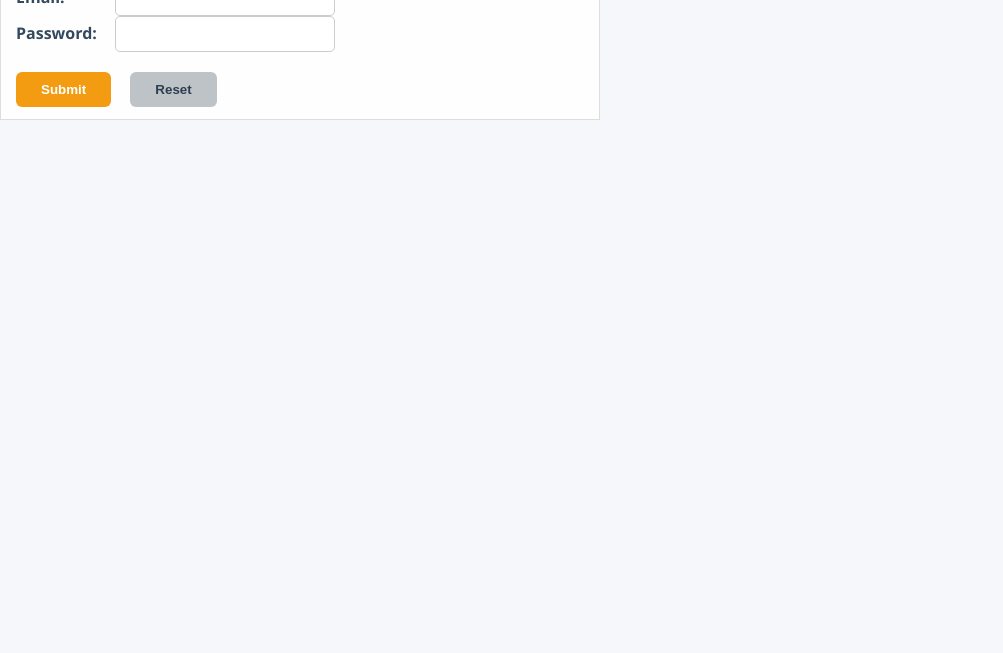
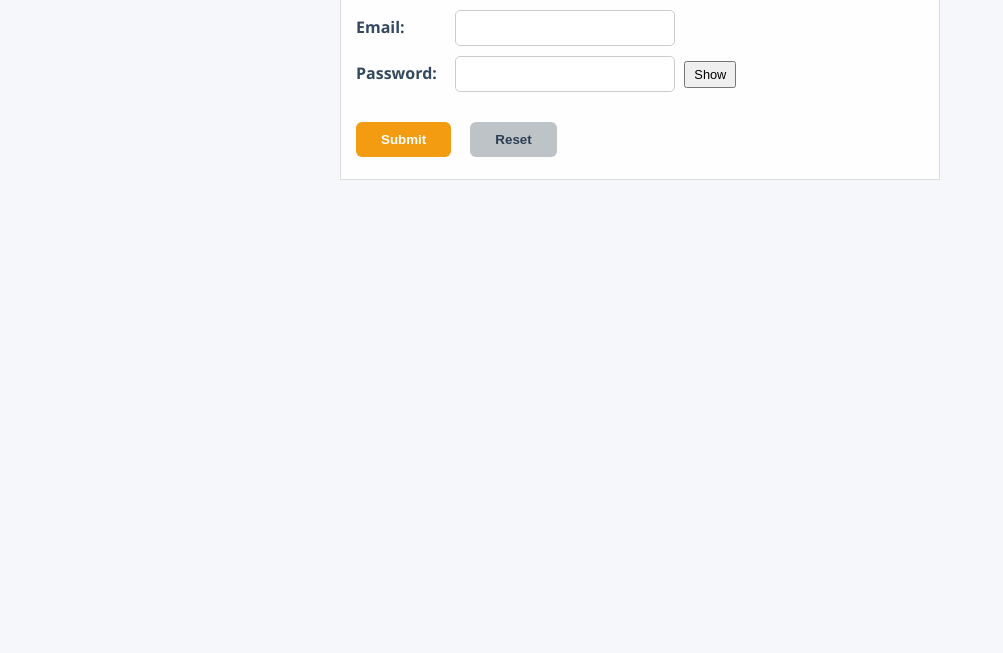
Before and after one commit to Athira132/WTANExp3, a plain HTML site: page login.html in a window 1280 px wide. Shown: the part 147-800 px from the top of the page, without its empty margins (0-1003 px from the left). Drawn offline with Linux system fonts and the light colour scheme.

Commit message:
Update login.html

```diff
--- a/login.html
+++ b/login.html
@@ -3,6 +3,28 @@
 <head>
     <title>Login Page</title>
     <link rel="stylesheet" href="stylee.css">
+    <style>
+        .toggle-btn {
+            margin-left: 5px;
+            padding: 4px 8px;
+            font-size: 0.8em;
+            cursor: pointer;
+        }
+
+        .message {
+            text-align: center;
+            margin-top: 10px;
+            font-weight: bold;
+        }
+
+        .login-table {
+            margin: 50px auto;
+        }
+
+        .login-form div {
+            margin-bottom: 10px;
+        }
+    </style>
 </head>
 <body>
     <table class="login-table">
@@ -17,6 +39,7 @@
                     <div>
                         <label for="password">Password:</label>
                         <input type="password" id="password" name="password" required>
+                        <button type="button" class="toggle-btn" onclick="togglePassword()">Show</button>
                     </div>
                     <div>
                         <input type="submit" value="Submit">
@@ -26,7 +49,9 @@
             </td>
         </tr>
     </table>
-    <div class="message" style="text-align: center; margin-top: 10px;"></div>
+
+    <div class="message"></div>
+
     <script>
         const loginForm = document.querySelector('.login-form');
         const loginInput = document.getElementById('login');
@@ -38,10 +63,21 @@
             messageDiv.style.color = color;
         }
 
+        function togglePassword() {
+            const btn = event.target;
+            if (passwordInput.type === 'password') {
+                passwordInput.type = 'text';
+                btn.textContent = 'Hide';
+            } else {
+                passwordInput.type = 'password';
+                btn.textContent = 'Show';
+            }
+        }
+
         loginForm.addEventListener('submit', function(event) {
             event.preventDefault();
 
-            const email = loginInput.value.trim(); // Use email to search localStorage
+            const email = loginInput.value.trim();
             const password = passwordInput.value;
 
             const storedUserData = localStorage.getItem(email);
@@ -50,8 +86,6 @@
                 const user = JSON.parse(storedUserData);
                 if (user.password === password) {
                     showMessage('Login successful! Welcome, ' + user.name + '!', 'green');
-                    // Optional: Redirect to another page after successful login
-                    // window.location.href = 'dashboard.html';
                 } else {
                     showMessage('Incorrect password. Please try again.', 'red');
                 }
```
